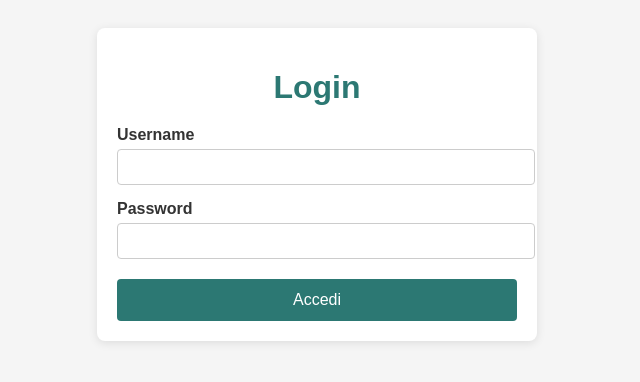
After one commit to davidefnapolitano/preventivi-webapp, a Flask app: page /login in a window 1280 px wide. The commit adds this page. Shown: the top 382 px of the page, without its empty margins (323-963 px from the left). Run offline with Flask 2, Linux system fonts and the light colour scheme.

Commit message:
Configure master and slave credentials

```diff
--- a/app.py
+++ b/app.py
@@ -7,7 +7,17 @@ import subprocess
 import io
 import traceback
 
-from flask import Flask, render_template, request, send_file, flash, redirect, url_for, jsonify
+from flask import (
+    Flask,
+    render_template,
+    request,
+    send_file,
+    flash,
+    redirect,
+    url_for,
+    jsonify,
+    session,
+)
 from docxtpl import DocxTemplate
 
 # ------------------------------------------------------------
@@ -17,6 +27,14 @@ from docxtpl import DocxTemplate
 app = Flask(__name__)
 # Inserisci qui la tua chiave segreta generata, ad es. con os.urandom o uuid
 app.secret_key = 'f97b1e6c3a4f4d1e8b7c2a8e0d3abb12'
+
+# Semplice archivio di credenziali (username: {password, role})
+# "master" ha accesso completo, gli utenti "slave" vedono solo alcune info
+USERS = {
+    "master": {"password": "masterpass", "role": "master"},
+    "slave1": {"password": "slavepass1", "role": "slave"},
+    "slave2": {"password": "slavepass2", "role": "slave"},
+}
 
 BASE_DIR        = os.path.abspath(os.path.dirname(__file__))
 TEMPLATES_DOCX  = os.path.join(BASE_DIR, "templates_docx")
@@ -34,7 +52,38 @@ os.makedirs(OUT_DIR, exist_ok=True)
 # ------------------------------------------------------------
 @app.route("/", methods=["GET"])
 def index():
-    return render_template("form.html")
+    if "username" not in session:
+        return redirect(url_for("login"))
+    return render_template(
+        "form.html",
+        username=session.get("username"),
+        role=session.get("role"),
+    )
+
+# ------------------------------------------------------------
+# ROUTE LOGIN
+# ------------------------------------------------------------
+@app.route("/login", methods=["GET", "POST"])
+def login():
+    if request.method == "POST":
+        username = request.form.get("username", "").strip()
+        password = request.form.get("password", "").strip()
+        user = USERS.get(username)
+        if user and user["password"] == password:
+            session["username"] = username
+            session["role"] = user["role"]
+            return redirect(url_for("index"))
+        flash("Credenziali non valide", "error")
+    return render_template("login.html")
+
+
+# ------------------------------------------------------------
+# ROUTE LOGOUT
+# ------------------------------------------------------------
+@app.route("/logout")
+def logout():
+    session.clear()
+    return redirect(url_for("login"))
 
 # ------------------------------------------------------------
 # ROUTE OPZIONALE: pulizia cartella out
--- /dev/null
+++ b/templates/login.html
@@ -0,0 +1,35 @@
+<!DOCTYPE html>
+<html lang="it">
+<head>
+  <meta charset="UTF-8" />
+  <meta name="viewport" content="width=device-width, initial-scale=1.0" />
+  <title>Login</title>
+  <style>
+    body { font-family: Arial, sans-serif; background: #f5f5f5; color: #333; padding: 20px; }
+    .container { max-width: 400px; margin: 0 auto; background: white; border-radius: 8px; padding: 20px; box-shadow: 0 2px 10px rgba(0,0,0,0.1); }
+    h1 { text-align: center; margin-bottom: 20px; color: #2c7873; }
+    label { display: block; margin-top: 15px; font-weight: bold; }
+    input { width: 100%; padding: 8px; margin-top: 5px; border: 1px solid #ccc; border-radius: 4px; font-size: 1rem; }
+    button { margin-top: 20px; width: 100%; padding: 12px; background: #2c7873; color: white; border: none; border-radius: 4px; font-size: 1rem; cursor: pointer; }
+    button:hover { background: #235d59; }
+    .msg { color: red; text-align: center; margin-top: 10px; }
+  </style>
+</head>
+<body>
+  <div class="container">
+    <h1>Login</h1>
+    <form method="POST">
+      <label for="username">Username</label>
+      <input type="text" id="username" name="username" required />
+      <label for="password">Password</label>
+      <input type="password" id="password" name="password" required />
+      <button type="submit">Accedi</button>
+    </form>
+    {% with messages = get_flashed_messages(category_filter=['error']) %}
+      {% if messages %}
+        <div class="msg">{{ messages[0] }}</div>
+      {% endif %}
+    {% endwith %}
+  </div>
+</body>
+</html>
```
Also changed, not shown: templates/form.html (+10 -2 lines).
